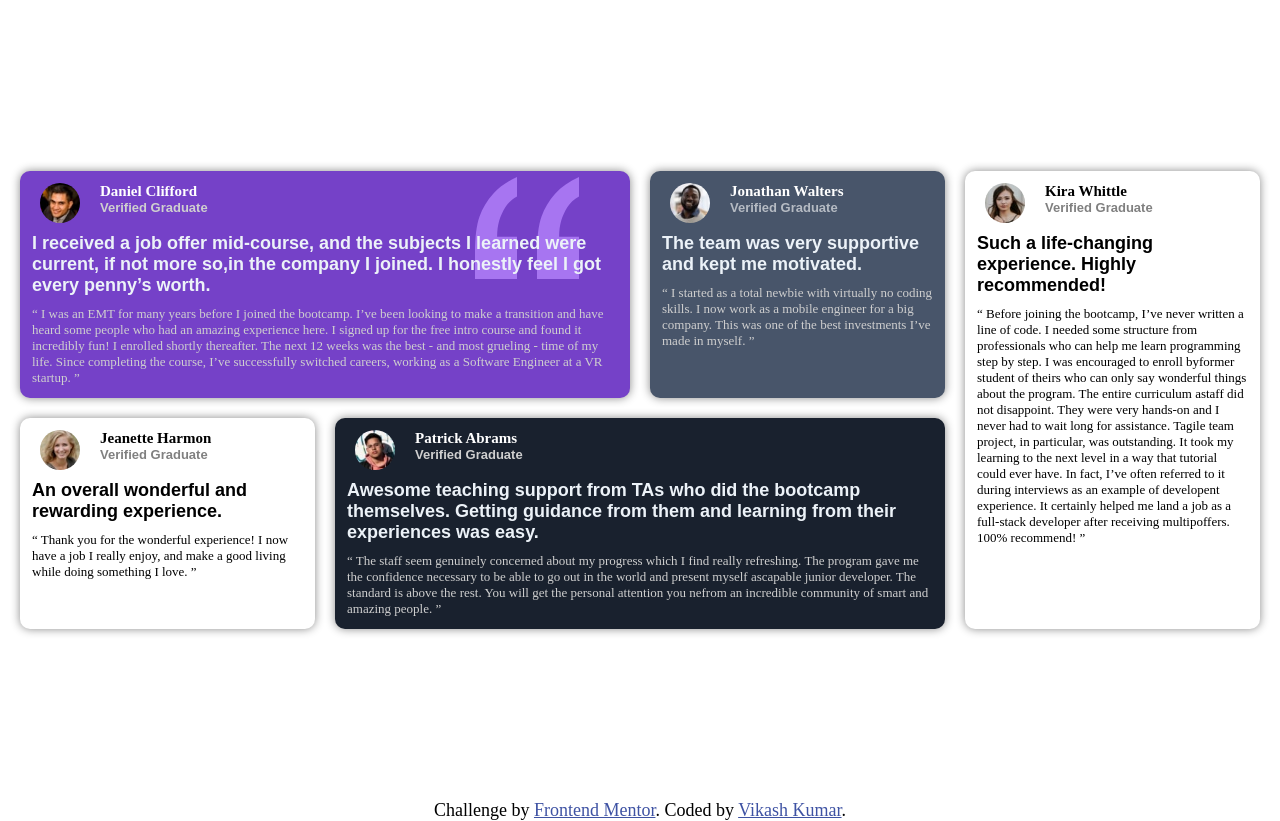
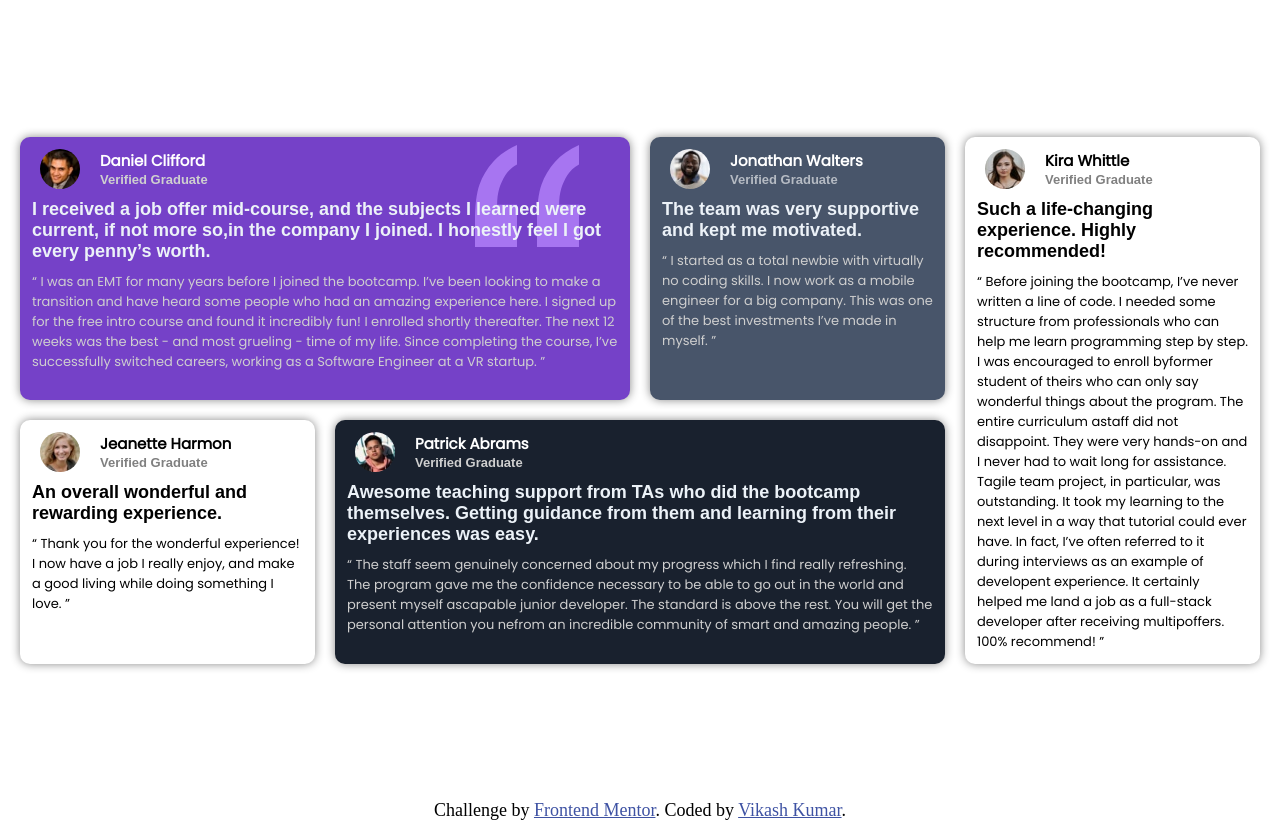
Before and after one commit to Vikash-Kumar-100/grid-1.github.io, a plain HTML site: page index.html in a window 1280 px wide. Drawn offline with Linux system fonts and the light colour scheme.

Commit message:
added poppins fonts

```diff
--- a/index.html
+++ b/index.html
@@ -6,7 +6,9 @@
 	<title>Document</title>
 	<style type="text/css">
 
-		.attribution { font-size: 1.8rem; text-align: center; }
+	@import url('https://fonts.googleapis.com/css2?family=Poppins&display=swap');
+
+	.attribution { font-size: 1.8rem; text-align: center; }
     	.attribution a { color: hsl(228, 45%, 44%); }
 
     	*{
```
